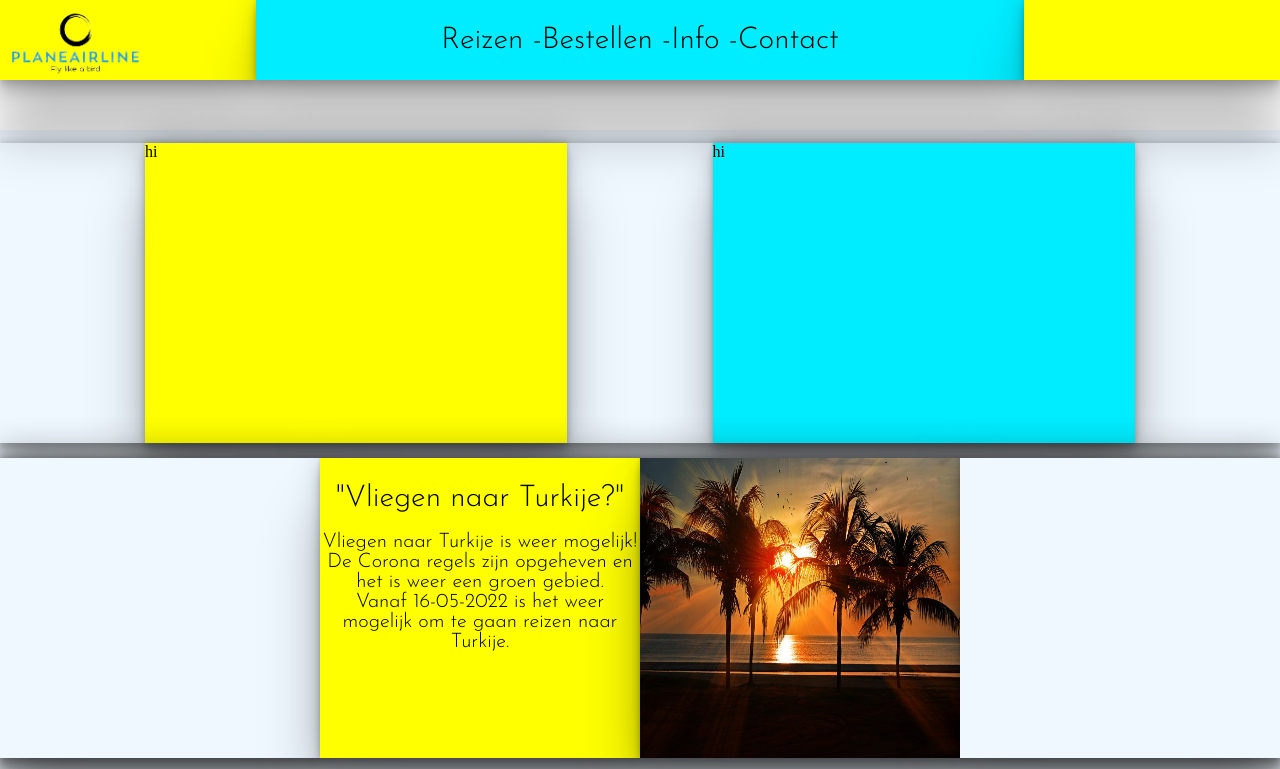
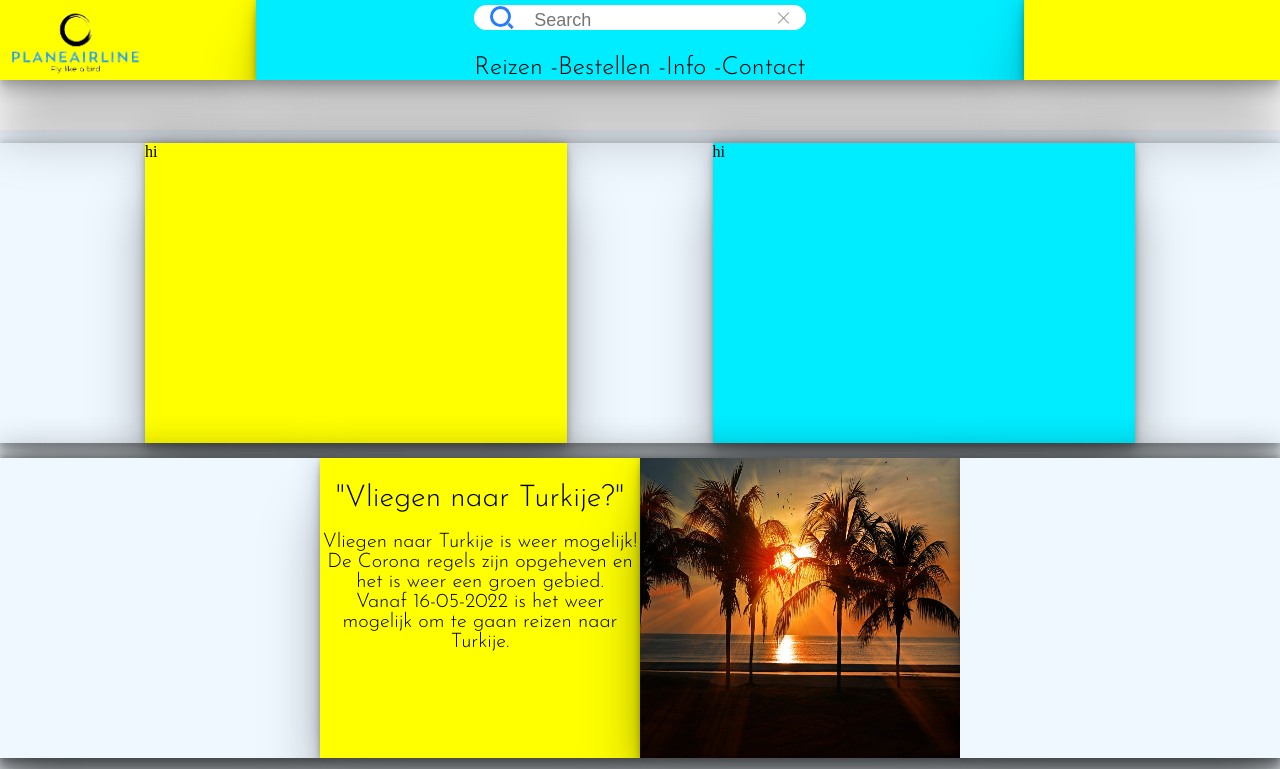
Before and after one commit to BjorenoDegens/PlaneAirline, a PHP site: page / in a window 1280 px wide. Shown: the top 769 px of the page. Run offline with PHP 8.4, Linux system fonts and the light colour scheme.

Commit message:
heb search bar toegevoegd aan header

```diff
--- a/css/style.css
+++ b/css/style.css
@@ -28,16 +28,17 @@ header .box-main {
 
 header .box-main .box{
   display: flex;
-
+  flex-direction: column;
 }
 
 header .box-main .box .text{
   display: flex;
   width: 100%;
   margin-top: 25px;
+  justify-content: center;
   text-align: center;
   font-family: 'Josefin Sans', sans-serif;
-  font-size: 30px;
+  font-size: 25px;
 }
 
 header .box-right {
@@ -53,6 +54,131 @@ header .box-left .logo {
   align-items: center;
   height: 100px;
 }
+
+
+
+
+
+
+
+
+
+
+.search{
+  margin-top: 5px;
+  position: relative;
+  height: 60px;
+  background: #fff;
+  border-radius: 60px;
+  transition: 0.5s;
+  overflow: hidden;
+}
+
+.search .icon{
+  position: absolute;
+  top: 0;
+  left: 0;
+  width: 60px;
+  height: 30px;
+  background: #fff;
+  border-radius: 60px;
+  display: flex;
+  justify-content: center;
+  align-items: center;
+  z-index: 1000;
+  cursor: pointer;
+}
+
+.search .icon::before
+{
+  content: '';
+  position: absolute;
+  width: 15px;
+  height: 15px;
+  border: 3px solid #287dfc;
+  border-radius: 50%;
+  transform: translate(-4px,-4px);
+}
+
+.search .icon::after
+{
+  content: '';
+  position: absolute;
+  width: 3px;
+  height: 6px;
+  background: #287dfc;
+  transform: translate(6px,6px) rotate(315deg);
+}
+
+.search .input{
+  position: relative;
+  width: 300px;
+  height: 30px;
+  left: 60px;
+  display: flex;
+  justify-content: center;
+  align-items: center;
+}
+
+.search .input input
+{
+  position: absolute;
+  top: 0;
+  width: 100%;
+  border: none;
+  outline: none;
+  font-size: 18px;
+  padding: 5px 0;
+}
+
+.clear{
+  position: absolute;
+  top: 50%;
+  transform: translateY(-50%);
+  width: 15px;
+  height: 15px;
+  right: 15px;
+  cursor: pointer;
+  display: flex;
+  justify-content: center;
+  align-items: center;
+}
+
+.clear::before {
+  position: absolute;
+  content: '';
+  width: 1px;
+  height: 15px;
+  background: #999;
+  transform: rotate(45deg);
+}
+
+.clear::after {
+  position: absolute;
+  content: '';
+  width: 1px;
+  height: 15px;
+  background: #999;
+  transform: rotate(315deg);
+}
+
+
+
+
+
+
+
+
+
+
+
+
+
+
+
+
+
+
 
 main .container{
   margin-top: 50px;
--- a/index.html
+++ b/index.html
@@ -19,6 +19,23 @@
       </div>
       <div class="box-main">
         <div class="box">
+          <div class="search">
+            <div class="icon"></div>
+            <div class="input">
+              <input type="text" placeholder="Search" id="mysearch" />
+            </div>
+            <span
+              class="clear"
+              onclick="document.getElementById
+              ('mysearch').value = ''"></span>
+          </div>
+          <script>
+            const icon = document.querySelector(".icon");
+            const search = document.querySelector(".search");
+            icon.addEventListener("click", () => {
+              search.classList.toggle("active");
+            });
+          </script>
           <div class="text">
             <p> Reizen - </p>
             <p> Bestellen - </p>
```
